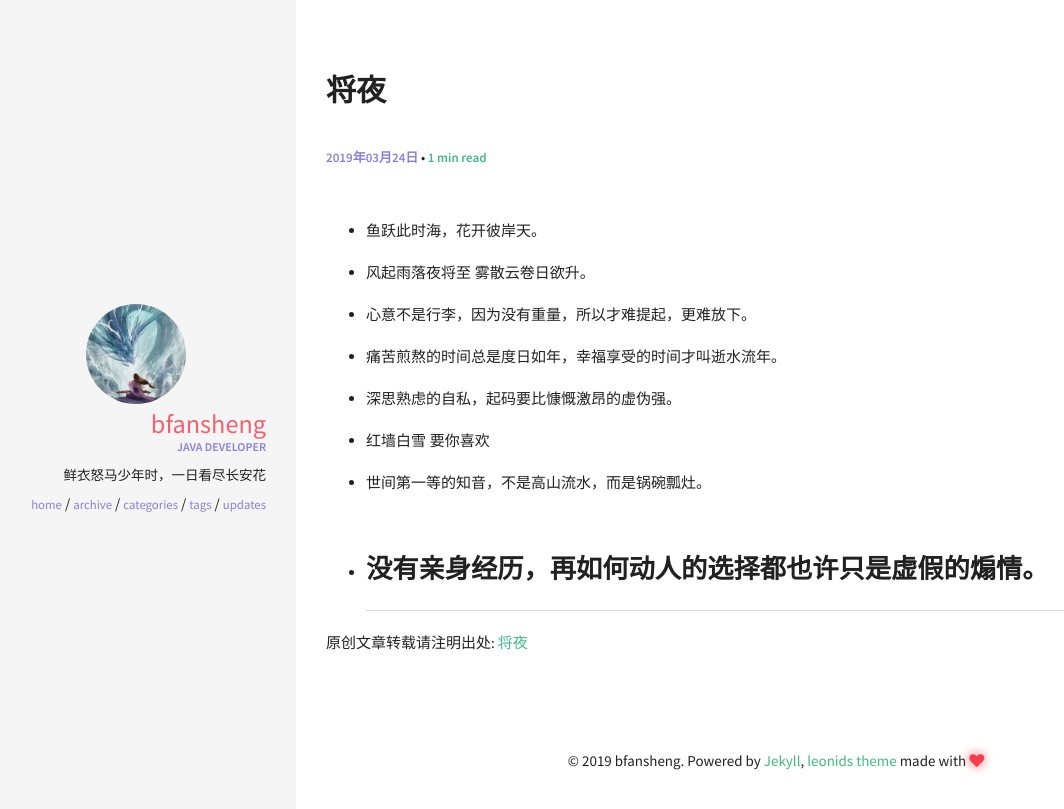
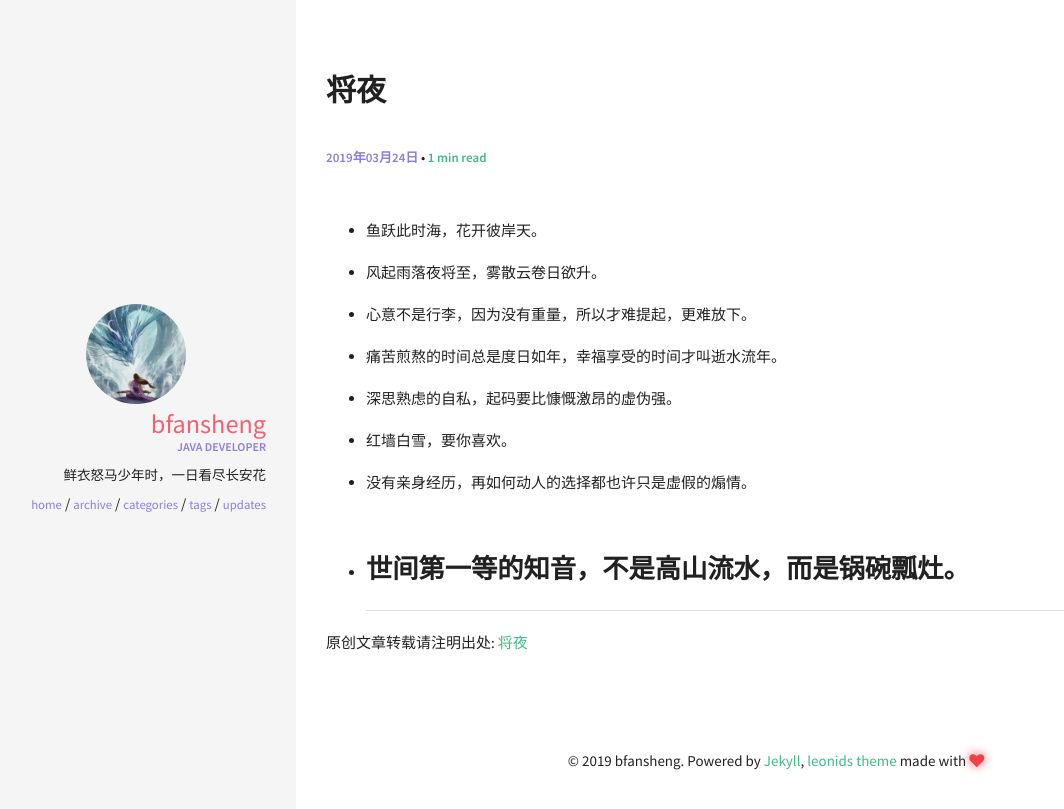
Before and after one commit to bfansheng/blog-jekins, a Jekyll site: the page built from _posts/2019-03-24-将夜.md, in a window 1280 px wide. Shown: the top 809 px of the page, without its empty margins (24-1088 px from the left). Built offline with Jekyll 4.4.1, drawn with Linux system fonts in a browser that asks for light colours.

Commit message:
Update 2019-03-24-将夜.md

```diff
--- a/_posts/2019-03-24-将夜.md
+++ b/_posts/2019-03-24-将夜.md
@@ -6,7 +6,7 @@ categories: [index]
 
 - 鱼跃此时海，花开彼岸天。
 
-- 风起雨落夜将至 雾散云卷日欲升。
+- 风起雨落夜将至，雾散云卷日欲升。
 
 - 心意不是行李，因为没有重量，所以才难提起，更难放下。
 
@@ -14,9 +14,9 @@ categories: [index]
 
 - 深思熟虑的自私，起码要比慷慨激昂的虚伪强。
 
-- 红墙白雪 要你喜欢
+- 红墙白雪，要你喜欢。
+
+- 没有亲身经历，再如何动人的选择都也许只是虚假的煽情。
 
 - 世间第一等的知音，不是高山流水，而是锅碗瓢灶。
-
-- 没有亲身经历，再如何动人的选择都也许只是虚假的煽情。
 ------
```
